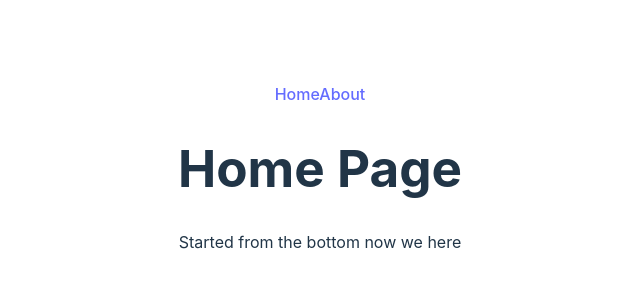
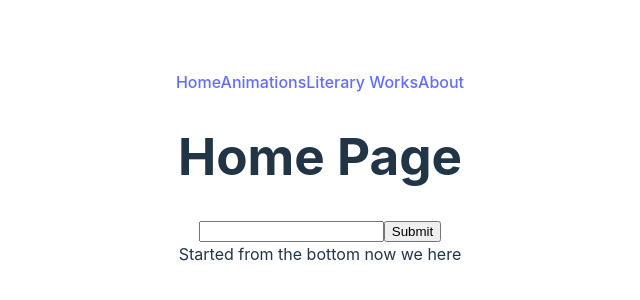
Before and after one commit to yangbri1/fullstack_mern_crud_capstone_frontend, a React (Vite) app: page / in a window 1280 px wide. Shown: the part 232-532 px from the top of the page, without its empty margins (320-960 px from the left). Built offline with nearby package versions, Linux system fonts and the light colour scheme.

Commit message:
imported useNavigate() hook to re-direct within a function to other pages (without a button to <Link>), added rudimentary 'Animations.jsx' & 'Literary_Works.jsx' pages up in preparation for some back-end action

```diff
--- a/src/App.jsx
+++ b/src/App.jsx
@@ -6,6 +6,10 @@ import './App.css'
 import Home from './pages/Home.jsx';
 import About from './pages/About.jsx';
 import NotFound from './pages/NotFound.jsx';
+
+import Animations from './pages/Animations.jsx';
+// Aside: if didn't export function as default -- need to destructure within file where it's being imported
+import { Literary_Works } from './pages/Literary_Works.jsx';
 
 // bring in navigation links to App.jsx rather than individual pages (more efficient & App.jsx is the brain of the operation)
 import NavBar from './components/NavBar.jsx';
@@ -23,9 +27,13 @@ function App() {
       {/* Every Route component has 2 attributes "path" and "element" */}
       {/* Route's attribute "element" must of a <functional component /> */}
       <Routes>
+        {/* Order routes from most specific to vague */}
         <Route path='/' element={<Home />} />
+        <Route path='/animations' element={<Animations />} />
+        <Route path='/literary_works' element={<Literary_Works />} />
         <Route path='/about' element={<About />} />
-        {/* catch all route for any unforeseen URL paths */}
+        <Route path='/animations/animation/:name' element={<Animations />}></Route>
+        {/* catch all route for any unforeseen URL paths (should be last in order otw may interfere w/ other routes) */}
         <Route path='*' element={<NotFound />} />
       </Routes>
       <footer>Started from the bottom now we here</footer>
--- a/src/components/NavBar.jsx
+++ b/src/components/NavBar.jsx
@@ -6,6 +6,8 @@ export default function NavBar(){
         <nav>
             {/* "linked to path ..." */}
             <Link to={'/'}>Home</Link>
+            <Link to={'/animations'}>Animations</Link>
+            <Link to={'/literary_works'}>Literary Works</Link>
             <Link to={'/about'}>About</Link>
         </nav>
     )
--- /dev/null
+++ b/src/pages/Animations.jsx
@@ -0,0 +1,12 @@
+// import useParams hook (acts similarly to access Express' HTTP req.params) to allow dynamically updating some element
+import { useParams } from "react-router-dom";
+
+export default function Animations(){
+    // declare variable to store parameters
+    // Note: if know params' name can useParams() hook to destructure in place otw will have to use dot notation to call upon properties from params obj {}
+    const { name } = useParams();
+    return(
+        // use previously destructured params here for dynamic
+        <h1>Welcome {name}!!</h1>
+    )
+}
--- a/src/pages/Home.jsx
+++ b/src/pages/Home.jsx
@@ -1,4 +1,39 @@
+// import useState() hook to hold state (& change state later)
+import { useState } from "react";
+/* import useNavigate hook to re-direct inside a function upon a certain action
+Why not just use <Link>? --- What if there's no button to prompt Link action? --> useNavigate() comes in play */
+import { useNavigate } from "react-router-dom";
+
 // create React functional component
 export default function Home(){
-    return(<h1>Home Page</h1>)
+    // initialize state to hold input form data w/ initial value of empty String "", later setFormData function will manipulate state
+    const [formData, setFormData] = useState("");
+
+    // initialize variable "nav" to hold useNavigate() for use
+    const nav = useNavigate();
+
+    // handleChange() function redeclare formData's value to input value
+    function handleChange(event){
+        setFormData(event.target.value);
+    }
+    // handleSubmit() function form prompts this
+    function handleSubmit(event){
+        // prevent default behavior (page refresh/re-render GAAAHHH)
+        event.preventDefault();
+        // apply string interpolation ${} within template literals (``) to dynamically navigate to the URL of formData
+        nav(`/animations/animation/${formData}`)
+    }
+
+    return(
+        // React fragments needed as React only returns 1 parent
+        <>
+            <h1>Home Page</h1>
+            {/* fires off handleSubmit() function upon submission */}
+            <form onSubmit={handleSubmit}>
+                {/* Why not onClick? -- Only accounts for button clicks not entering */}
+                <input type="text" onChange={handleChange} />
+                <input type="submit"  />
+            </form>
+        </>
+    );
 }
--- /dev/null
+++ b/src/pages/Literary_Works.jsx
@@ -0,0 +1,7 @@
+export function Literary_Works(){
+    return(
+        <h1>List of Literary Works</h1>
+    );
+}
+
+// export default { Literary_Works };
```
